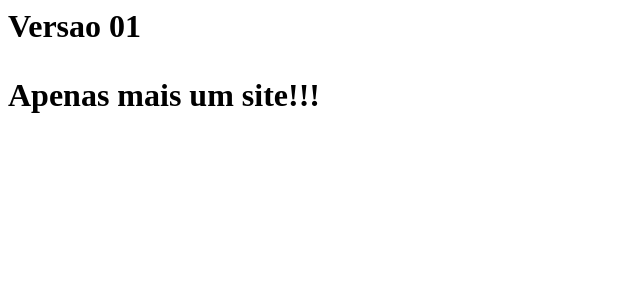
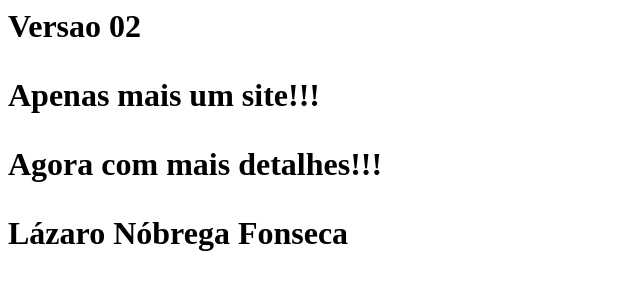
Before and after one commit to lazarofonseca/aula-git-novo, a plain HTML site: page index.html in a window 1280 px wide. Shown: the whole page, without its empty margins (0-640 px from the left). Drawn offline with Linux system fonts and the light colour scheme.

Commit message:
index.html

```diff
--- a/index.html
+++ b/index.html
@@ -1,9 +1,11 @@
-<html>
+<ht<html>
 		<head>
 		<title> Meu site pessoal </title>
 		</head>
 		<body>
-			<h1> Versao 01 <h1>
+			<h1> Versao 02 <h1>
 			<p> Apenas mais um site!!! </p>
+			<p> Agora com mais detalhes!!! </p>
+			<p> Lázaro Nóbrega Fonseca </p>
 		</body>
 		</html>
```
